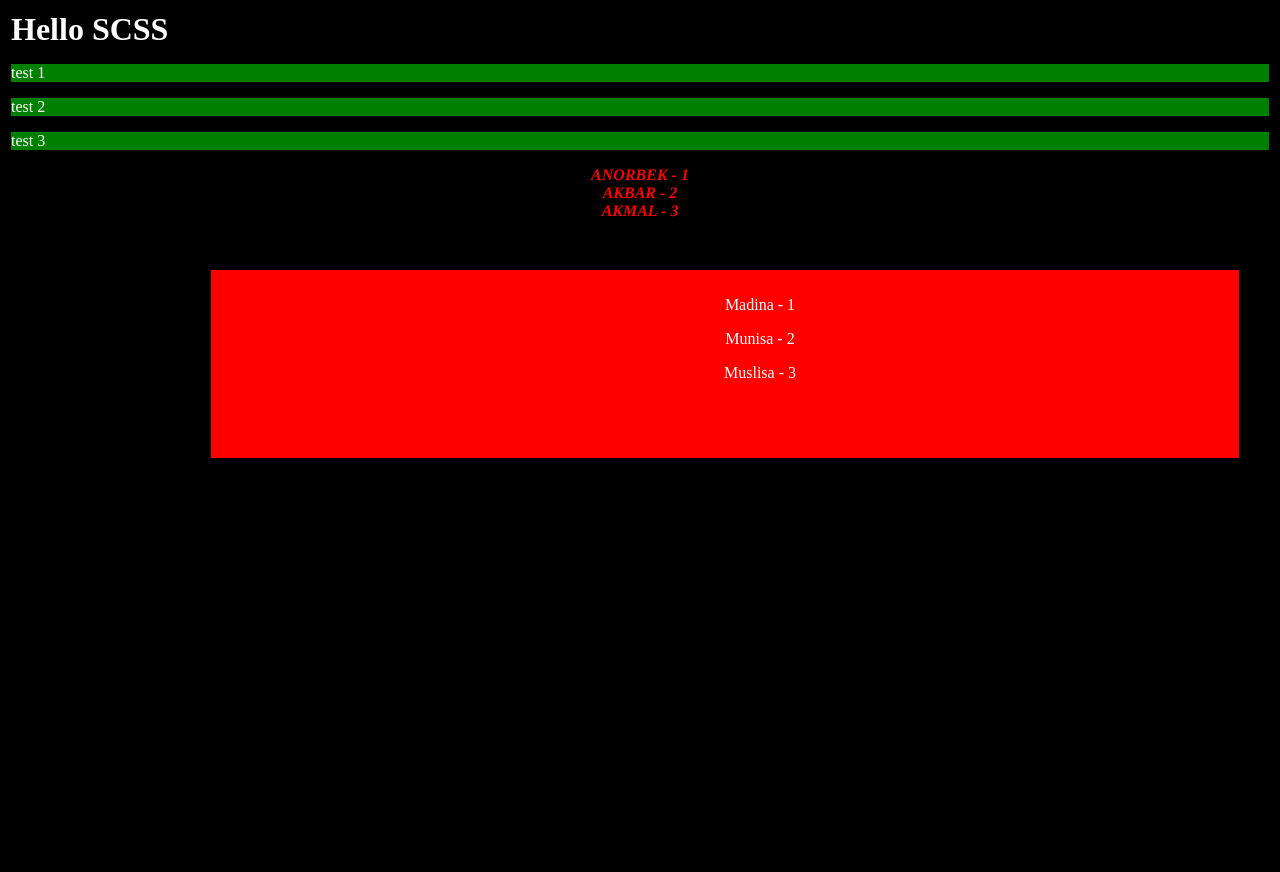
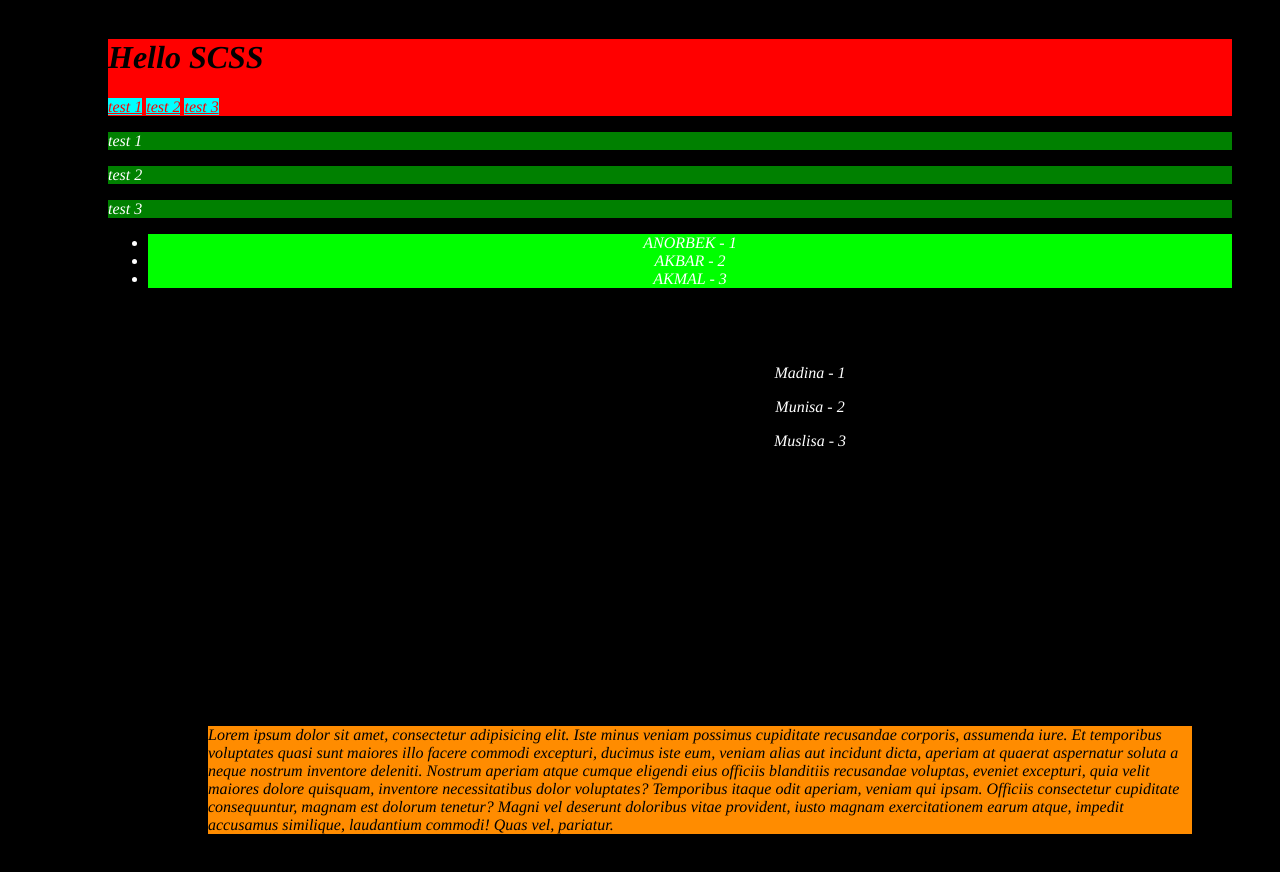
Before and after one commit to asakew/Salom-SCSS, a plain HTML site: page index.html in a window 1280 px wide. Before the commit the page ends 800 px from the top, so only its background shows below. Drawn offline with Linux system fonts and the light colour scheme.

Commit message:
4-usul mixin

```diff
--- a/index.html
+++ b/index.html
@@ -6,11 +6,19 @@
 	<link rel="stylesheet" href="css/style.css" />
 </head>
 <body>
+
+<header>
 	<h1>Hello SCSS</h1>
+	<nav>
+		<a href="#">test 1</a>
+		<a href="#">test 2</a>
+		<a href="#">test 3</a>
+	</nav>
+</header>
 
-	<div class="block first">test 1</div><!-- /.block -->
-	<div class="block">test 2</div><!-- /.block -->
-	<div class="block">test 3</div><!-- /.block -->
+<div class="block first">test 1</div><!-- /.block -->
+<div class="block">test 2</div><!-- /.block -->
+<div class="block">test 3</div><!-- /.block -->
 
 <div class="list">
 	<ul class="a3">
@@ -27,5 +35,7 @@
 		<li>Muslisa - 3</li>
 	</ul>
 </div><!-- /.list -->
+
+<div class="test">Lorem ipsum dolor sit amet, consectetur adipisicing elit. Iste minus veniam possimus cupiditate recusandae corporis, assumenda iure. Et temporibus voluptates quasi sunt maiores illo facere commodi excepturi, ducimus iste eum, veniam alias aut incidunt dicta, aperiam at quaerat aspernatur soluta a neque nostrum inventore deleniti. Nostrum aperiam atque cumque eligendi eius officiis blanditiis recusandae voluptas, eveniet excepturi, quia velit maiores dolore quisquam, inventore necessitatibus dolor voluptates? Temporibus itaque odit aperiam, veniam qui ipsam. Officiis consectetur cupiditate consequuntur, magnam est dolorum tenetur? Magni vel deserunt doloribus vitae provident, iusto magnam exercitationem earum atque, impedit accusamus similique, laudantium commodi! Quas vel, pariatur.</div><!-- /.test -->
 </body>
 </html>
--- a/scss/style.scss
+++ b/scss/style.scss
@@ -32,6 +32,15 @@ $Tright: right;
 	font-family: times;	// uzgaruvchan
 	font-style: italic; // uzgarmas
 	color: $fcolor; // uzgaruvchan
+} @mixin bg-dark($bcolor, $tcolor) {
+	background-color: $bcolor;
+	color: $tcolor;
+} @mixin bg-red($tcolor, $bcolor: red) {
+	background-color: $bcolor;
+	color: $tcolor;
+} @mixin bg-cyan($bcolor: cyan, $tcolor: red) {
+	background-color: $bcolor;
+	color: $tcolor;
 }
 
 // mixin 3-usul
@@ -45,10 +54,16 @@ $Tright: right;
 body {
 	@include fqora;
 	@include font($green, 1em, 400);
+	@include bg-dark ($bcolor: black, $tcolor: white);
 	@include pdd(10px 40px 70px 100px);
 }
 
-
+header {
+	@include bg-red(black);
+		nav a {
+			@include bg-cyan;
+		}
+}
 
 .test {
 	@include fdo;
```
Also changed, not shown: css/style.css, 2 other files.
